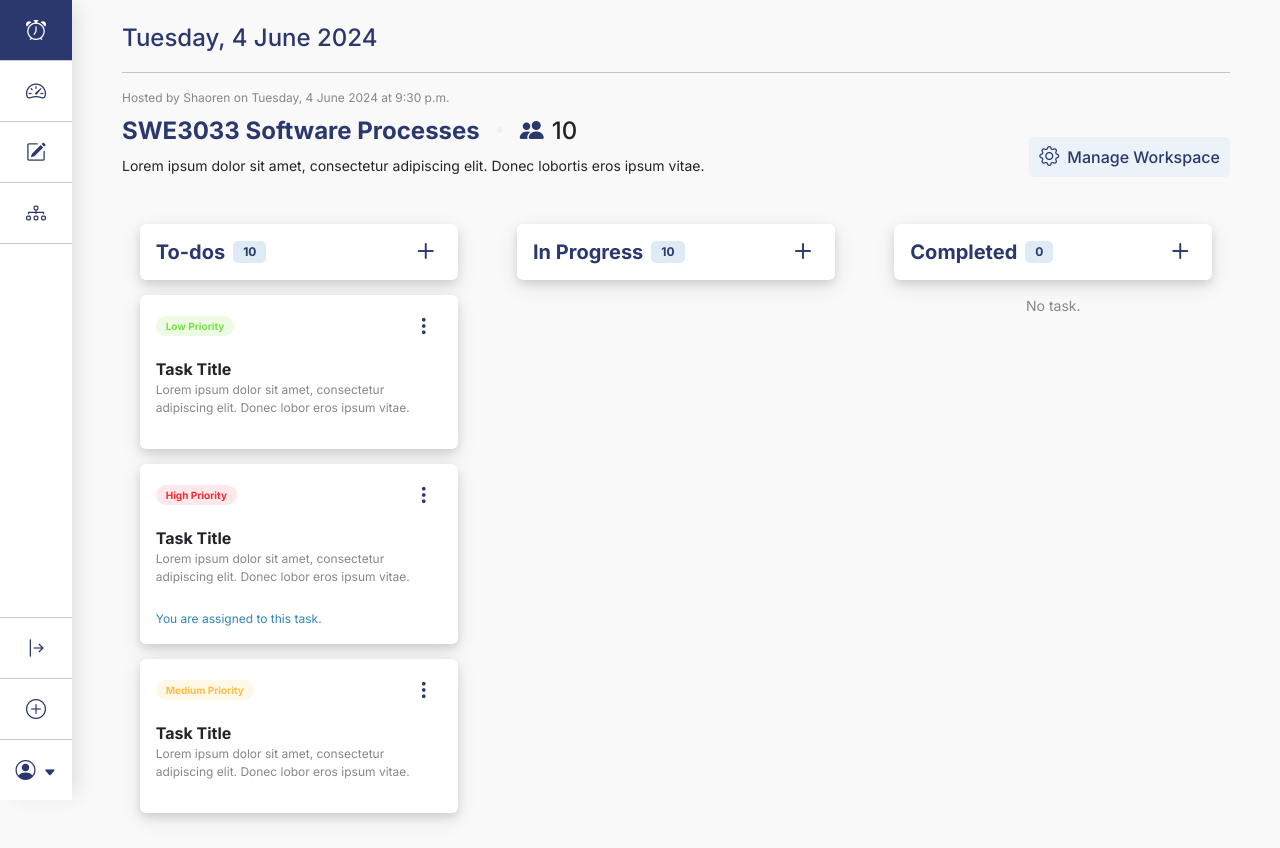
After one commit to ChooYJ81/TaskManagementTool, a PHP site: page /workspace.html in a window 1280 px wide. The commit adds this page. Run offline with PHP 8.4, Linux system fonts and the light colour scheme.

Commit message:
workspace.html update
Added
-workspace frontend
-sidebar (collapsed)
-modal for view task

```diff
--- a/css/style.css
+++ b/css/style.css
@@ -0,0 +1,188 @@
+:root {
+    --blue: #2A386E;
+    --white: #ffffff;
+    --light-blue: #3284BA;
+}
+
+body {
+    font-family: "Inter", sans-serif;
+    background-color: #F9F9F9;
+    height: 100vh;
+    overflow: auto;
+}
+
+
+
+/* sidebar */
+
+.sidebar-collapsed {
+    background-color: var(--white);
+    width: 4.5rem;
+    height: 100vh;
+    box-shadow: 10px 0 20px -5px rgba(0, 0, 0, 0.1);
+    position: fixed;
+    z-index: 1051;
+}
+
+.sidebarNavItems {
+    color: var(--blue);
+    text-decoration: none;
+    text-align: center;
+    padding: 15px 5px;
+    transition: all 0.2s;
+    width: 100%;
+    height: 100%;
+    font-size: 1.25rem;
+}
+
+.sidebarNavItems:hover {
+    color: var(--white);
+    background-color: var(--blue);
+}
+
+.sidebarNavItems.active {
+    color: var(--white);
+    background-color: var(--blue);
+}
+
+/* main content */
+.main-content {
+    padding: 20px 50px;
+    width: 100%;
+    margin-left: 4.5rem;
+}
+
+.date {
+    font-size: 1.5rem;
+    color: var(--blue);
+    font-weight: 500;
+}
+
+.text-1 {
+    font-size: 0.75rem;
+    color: #878787;
+    margin: 0;
+}
+
+.title-1 {
+    font-size: 1.5rem;
+    color: var(--blue);
+    font-weight: bold;
+}
+
+.title-2 {
+    font-size: 0.875rem;
+    color: var(--blue);
+    font-weight: bold;
+    margin-bottom: 5px;
+}
+
+.text-2 {
+    font-size: 0.875rem;
+}
+
+.manage-button {
+    font-size: 1rem;
+    color: var(--blue);
+    background-color: #EBF3F9;
+    border: none;
+    border-radius: 5px;
+    font-weight: 500;
+    padding: 5px 10px;
+    transition: all 0.2s;
+    display: flex;
+    align-items: center;
+}
+
+.manage-button:hover {
+    background-color: var(--blue);
+    color: var(--white);
+}
+
+.card {
+    border: none;
+    box-shadow: 0 4px 8px rgba(0, 0, 0, 0.1), 0 6px 20px rgba(0, 0, 0, 0.1);
+    width: 90%;
+    margin: 0 auto 15px auto;
+}
+
+.progress-title {
+    font-size: 1.25rem;
+    color: var(--blue);
+    font-weight: bold;
+    margin: 0;
+}
+
+.progress-title-number {
+    font-size: 0.75rem;
+    color: var(--blue);
+    background-color: #3284ba29;
+    border-radius: 5px;
+    padding: 2px 10px;
+    font-weight: bold;
+    margin: 0;
+}
+
+.card a{
+    color: var(--blue);
+    text-decoration: none;
+}
+
+.card a i{
+    height: 5px;
+    width: 5px;
+    font-size: 2rem;
+}
+
+.low-prio {
+    color: #79E245;
+    background-color: #EDFBE4;
+    font-size: 0.625rem;
+    padding: 5px 10px;
+}
+
+.med-prio {
+    color: #FEBC49;
+    background-color: #FEF8E7;
+    font-size: 0.625rem;
+    padding: 5px 10px;
+}
+
+.high-prio {
+    color: #FA2B36;
+    background-color: #FFE8E9;
+    font-size: 0.625rem;
+    padding: 5px 10px;
+}
+
+.task-title {
+    font-size: 1rem;
+    font-weight: bold;
+}
+
+/* modal */
+.modal-content {
+    border-radius: 15px;
+}
+
+.modal-dialog {
+    max-width: 600px !important;
+}
+
+.button-fill {
+    color: var(--white);
+    background-color: var(--blue);
+    border-radius: 20px;
+    padding: 5px 10px;
+    border: none;
+    font-size: 0.75rem;
+}
+
+.members-badge {
+    font-size: 0.75rem;
+    background-color: var(--light-blue);
+    color: var(--white);
+    border-radius: 10px;
+    padding: 5px 8px;
+    margin-right: 0.5rem;
+}
--- a/index.php
+++ b/index.php
@@ -10,7 +10,7 @@
 </head>
 
 <body>
-<p>Hello World</p>
+    <p>Hello World</p>
 </body>
 
 </html>
--- /dev/null
+++ b/workspace.html
@@ -0,0 +1,307 @@
+<!DOCTYPE html>
+<html lang="en">
+    <head>
+        <meta charset="UTF-8" />
+        <meta name="viewport" content="width=device-width, initial-scale=1.0" />
+        <link
+            href="https://cdn.jsdelivr.net/npm/bootstrap@5.3.3/dist/css/bootstrap.min.css"
+            rel="stylesheet"
+            integrity="sha384-QWTKZyjpPEjISv5WaRU9OFeRpok6YctnYmDr5pNlyT2bRjXh0JMhjY6hW+ALEwIH"
+            crossorigin="anonymous"
+        />
+        <script
+            src="https://cdn.jsdelivr.net/npm/bootstrap@5.3.3/dist/js/bootstrap.bundle.min.js"
+            integrity="sha384-YvpcrYf0tY3lHB60NNkmXc5s9fDVZLESaAA55NDzOxhy9GkcIdslK1eN7N6jIeHz"
+            crossorigin="anonymous"
+        ></script>
+        <title>Document</title>
+        <link rel="preconnect" href="https://fonts.googleapis.com" />
+        <link rel="preconnect" href="https://fonts.gstatic.com" crossorigin />
+        <link
+            href="https://fonts.googleapis.com/css2?family=Inter:wght@100..900&display=swap"
+            rel="stylesheet"
+        />
+        <link
+            rel="stylesheet"
+            href="https://cdn.jsdelivr.net/npm/bootstrap-icons@1.11.3/font/bootstrap-icons.min.css"
+        />
+        <link href="css/style.css" rel="stylesheet" />
+    </head>
+
+    <body>
+        <div class="d-flex">
+            <div class="position-relative">
+                <div class="sidebar-collapsed">
+                    <nav class="nav flex-column justify-content-between h-100">
+                        <div class="d-flex flex-column">
+                            <a class="sidebarNavItems" href="#"
+                                ><i class="bi-alarm"></i
+                            ></a>
+                            <hr class="m-0" />
+                            <a class="sidebarNavItems" href="#"
+                                ><i class="bi bi-speedometer2"></i
+                            ></a>
+                            <hr class="m-0" />
+                            <a class="sidebarNavItems" href="#"
+                                ><i class="bi bi-pencil-square"></i
+                            ></a>
+                            <hr class="m-0" />
+                            <a class="sidebarNavItems" href="#"
+                                ><i class="bi bi-diagram-3"></i
+                            ></a>
+                            <hr class="m-0" />
+                        </div>
+                        <div class="d-flex flex-column">
+                            <hr class="m-0" />
+                            <a class="sidebarNavItems" href="#"
+                                ><i class="bi bi-arrow-bar-right"></i
+                            ></a>
+                            <hr class="m-0" />
+                            <a class="sidebarNavItems" href="#"
+                                ><i class="bi bi-plus-circle"></i
+                            ></a>
+                            <hr class="m-0" />
+                            <a
+                                class="sidebarNavItems align-items-center"
+                                href="#"
+                                ><i class="bi bi-person-circle pe-2"></i
+                                ><i
+                                    class="bi bi-caret-down-fill"
+                                    style="font-size: 0.8rem"
+                                ></i
+                            ></a>
+                        </div>
+                    </nav>
+                </div>
+            </div>
+
+            <div class="main-content">
+                <!-- date -->
+                <p class="date">Tuesday, 4 June 2024</p>
+                <hr class="w-100" />
+                <!-- hosted -->
+                <div class="d-flex justify-content-between align-items-center">
+                    <div>
+                        <p class="text-1">
+                            Hosted by Shaoren on Tuesday, 4 June 2024 at 9:30
+                            p.m.
+                        </p>
+                        <div class="d-flex align-items-center title-1">
+                            <!-- title -->
+                            <p class="m-0">SWE3033 Software Processes</p>
+                            <i
+                                class="bi bi-dot mx-1 fs-2"
+                                style="color: #f0f0f0"
+                            ></i>
+                            <i class="bi bi-people-fill me-2"></i>
+                            <p class="m-0 text-dark fw-medium">10</p>
+                        </div>
+                        <!-- description -->
+                        <p class="text-2 mb-5">
+                            Lorem ipsum dolor sit amet, consectetur adipiscing
+                            elit. Donec lobortis eros ipsum vitae.
+                        </p>
+                    </div>
+                    <button class="manage-button">
+                        <i class="bi bi-gear me-2 fs-5"></i>Manage Workspace
+                    </button>
+                </div>
+
+                <!-- card -->
+                <div class="row justify-content-around">
+                    <div class="col-4">
+                        <div class="card">
+                            <div
+                                class="card-body d-flex justify-content-between align-items-center py-1"
+                            >
+                                <div class="d-flex">
+                                    <p class="progress-title">To-dos</p>
+                                    <p
+                                        class="progress-title-number ms-2 my-auto"
+                                    >
+                                        <!-- no. of to-dos task -->
+                                        10
+                                    </p>
+                                </div>
+                                <a href="#">
+                                    <i class="bi bi-plus"></i>
+                                </a>
+                            </div>
+                        </div>
+
+                        <!-- php loop card start -->
+                        <div class="card">
+                            <div class="card-body">
+                                <div
+                                    class="d-flex justify-content-between align-items-center mb-3"
+                                >
+                                    <!-- change class (high-prio/med-prio/low-prio) -->
+                                    <span class="badge rounded-pill low-prio"
+                                        >Low Priority</span
+                                    >
+                                    <a
+                                        href="#"
+                                        data-bs-target="#viewModal"
+                                        data-bs-toggle="modal"
+                                        ><i
+                                            class="bi bi-three-dots-vertical fs-5 me-2"
+                                        ></i
+                                    ></a>
+                                </div>
+                                <p class="task-title m-0">Task Title</p>
+                                <p class="text-1 mb-3">
+                                    Lorem ipsum dolor sit amet, consectetur
+                                    adipiscing elit. Donec lobor eros ipsum
+                                    vitae.
+                                </p>
+                            </div>
+                        </div>
+                        <!-- end loop -->
+
+                        <!-- card repeat for test -->
+                        <div class="card">
+                            <div class="card-body">
+                                <div
+                                    class="d-flex justify-content-between align-items-center mb-3"
+                                >
+                                    <span class="badge rounded-pill high-prio"
+                                        >High Priority</span
+                                    >
+                                    <a href="#"
+                                        ><i
+                                            class="bi bi-three-dots-vertical fs-5 me-2"
+                                        ></i
+                                    ></a>
+                                </div>
+                                <p class="task-title m-0">Task Title</p>
+                                <p class="text-1 mb-4">
+                                    Lorem ipsum dolor sit amet, consectetur
+                                    adipiscing elit. Donec lobor eros ipsum
+                                    vitae.
+                                </p>
+                                <p
+                                    class="mb-0"
+                                    style="color: #3284ba; font-size: 0.75rem"
+                                >
+                                    You are assigned to this task.
+                                </p>
+                            </div>
+                        </div>
+
+                        <div class="card">
+                            <div class="card-body">
+                                <div
+                                    class="d-flex justify-content-between align-items-center mb-3"
+                                >
+                                    <span class="badge rounded-pill med-prio"
+                                        >Medium Priority</span
+                                    >
+                                    <a href="#"
+                                        ><i
+                                            class="bi bi-three-dots-vertical fs-5 me-2"
+                                        ></i
+                                    ></a>
+                                </div>
+                                <p class="task-title m-0">Task Title</p>
+                                <p class="text-1 mb-3">
+                                    Lorem ipsum dolor sit amet, consectetur
+                                    adipiscing elit. Donec lobor eros ipsum
+                                    vitae.
+                                </p>
+                            </div>
+                        </div>
+                        <!-- end test -->
+                    </div>
+
+                    <div class="col-4">
+                        <div class="card">
+                            <div
+                                class="card-body d-flex justify-content-between align-items-center py-1"
+                            >
+                                <div class="d-flex">
+                                    <p class="progress-title">In Progress</p>
+                                    <p
+                                        class="progress-title-number ms-2 my-auto"
+                                    >
+                                        <!-- no. of in progress task -->
+                                        10
+                                    </p>
+                                </div>
+                                <a href="#">
+                                    <i class="bi bi-plus"></i>
+                                </a>
+                            </div>
+                        </div>
+                    </div>
+
+                    <div class="col-4 text-center">
+                        <div class="card">
+                            <div
+                                class="card-body d-flex justify-content-between align-items-center py-1"
+                            >
+                                <div class="d-flex">
+                                    <p class="progress-title">Completed</p>
+                                    <p
+                                        class="progress-title-number ms-2 my-auto"
+                                    >
+                                        <!-- no. of completed task -->
+                                        0
+                                    </p>
+                                </div>
+                                <a href="#">
+                                    <i class="bi bi-plus"></i>
+                                </a>
+                            </div>
+                        </div>
+                        <!-- if no task -->
+                        <p style="font-size: 0.875rem; color: #878787">
+                            No task.
+                        </p>
+                    </div>
+                </div>
+            </div>
+        </div>
+
+        <!-- Modal -->
+        <!-- View & Edit Modal -->
+        <div class="modal fade" id="viewModal" tabindex="-1" aria-hidden="true">
+            <div class="modal-dialog modal-dialog-centered">
+                <div class="modal-content p-4">
+                    <div class="modal-header pt-0 d-block">
+                        <div class="d-flex align-items-center">
+                            <p class="title-1 m-0">Task Title</p>
+                            <span class="badge rounded-pill low-prio ms-2"
+                                >Low Priority</span
+                            >
+                            <button class="button-fill ms-auto">
+                                <i class="bi-pencil-square me-2"></i>Edit
+                            </button>
+                        </div>
+                        <p class="text-1">
+                            Created by Shaoren on Tuesday, 4 June 2024 at 9:30
+                            p.m.
+                        </p>
+                    </div>
+                    <div class="modal-body">
+                        <p class="title-2">Description</p>
+                        <p class="text-1 mb-4">
+                            Lorem ipsum dolor sit amet, consectetur adipiscing
+                            elit. Donec lobortis eros ipsum, vitae porta ante
+                            volutpat quis. Sed aliquet lectus eget quam
+                            elementum, ut hendrerit lorem rhoncus.
+                        </p>
+                        <p class="title-2">Due On</p>
+                        <p class="text-1 mb-4">
+                            Tuesday, 4 June 2024 at 9:30 p.m.
+                        </p>
+                        <p class="title-2">Assigned Members</p>
+                        <div class="d-flex">
+                            <span class="members-badge">Sean</span>
+                            <span class="members-badge">Yan Jie</span>
+                        </div>
+                    </div>
+                </div>
+            </div>
+        </div>
+    </body>
+</html>
```
